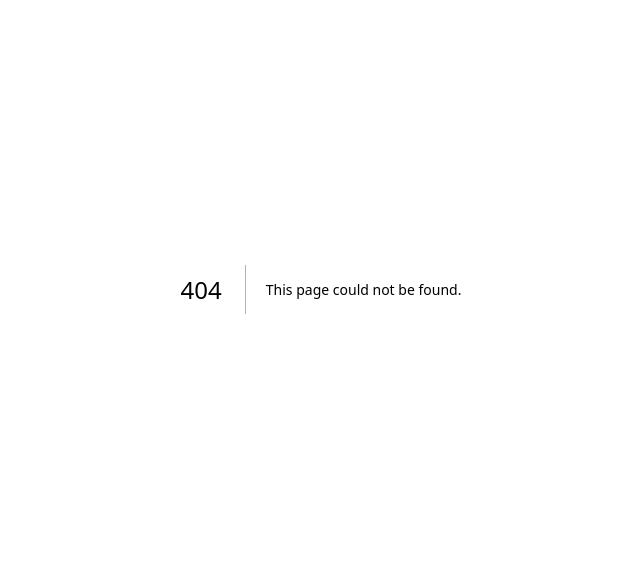
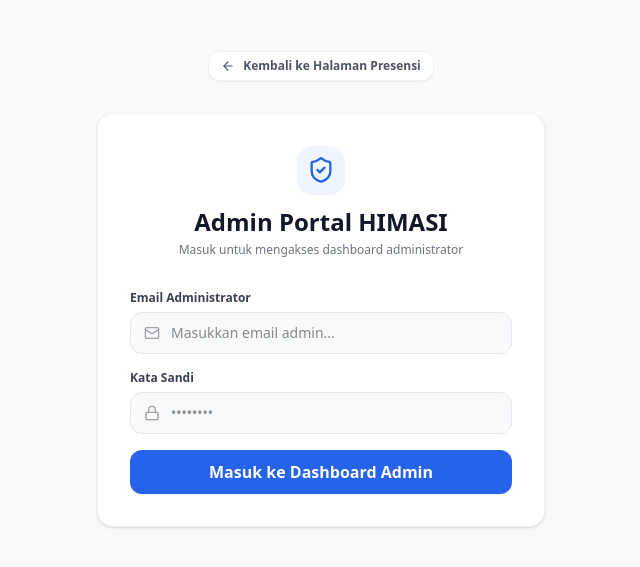
Before and after one commit to saasvy-svg/peserta-panlih-HIMASI, a Next.js app: page /login in a window 1280 px wide. Before the commit this address had no page. Shown: the part 111-678 px from the top of the page, without its empty margins (319-959 px from the left). Built offline with nearby package versions, Linux system fonts and the light colour scheme.

Commit message:
feat: restore /login page route while keeping public navigation clean

```diff
--- /dev/null
+++ b/src/app/login/page.tsx
@@ -0,0 +1,120 @@
+'use client';
+
+import { useState } from 'react';
+import { useRouter } from 'next/navigation';
+import { toast } from 'sonner';
+import { ShieldCheck, Lock, Mail, Loader2, ArrowLeft } from 'lucide-react';
+import Link from 'next/link';
+import { createClient } from '@/utils/supabase/client';
+
+export default function LoginPage() {
+  const router = useRouter();
+  const [email, setEmail] = useState('');
+  const [password, setPassword] = useState('');
+  const [loading, setLoading] = useState(false);
+
+  const handleLogin = async (e: React.FormEvent) => {
+    e.preventDefault();
+    setLoading(true);
+
+    try {
+      const supabase = createClient();
+      const { data, error } = await supabase.auth.signInWithPassword({
+        email,
+        password,
+      });
+
+      if (error) {
+        toast.error(error.message || 'Email atau password salah');
+      } else {
+        toast.success('Login Berhasil! Mengalihkan ke Dashboard Admin...');
+        window.location.href = 'https://absensi-panlih-himasi.vercel.app/admin';
+      }
+    } catch (err: any) {
+      toast.error('Gagal terhubung ke layanan otentikasi');
+    } finally {
+      setLoading(false);
+    }
+  };
+
+  return (
+    <div className="min-h-screen bg-[#F8F9FA] flex flex-col justify-center items-center px-4 py-12">
+      <Link
+        href="/"
+        className="mb-8 inline-flex items-center gap-2 text-xs font-semibold text-[#4B5563] hover:text-[#2563EB] bg-white border border-black/5 px-3 py-1.5 rounded-xl shadow-2xs transition-all"
+      >
+        <ArrowLeft size={14} />
+        <span>Kembali ke Halaman Presensi</span>
+      </Link>
+
+      <div className="w-full max-w-md bg-white rounded-2xl border border-black/5 shadow-sm p-8">
+        <div className="text-center mb-8">
+          <div className="w-12 h-12 bg-blue-50 text-[#2563EB] rounded-2xl flex items-center justify-center mx-auto mb-3 shadow-2xs">
+            <ShieldCheck size={28} />
+          </div>
+          <h2 className="text-2xl font-bold text-[#111827]">
+            Admin Portal HIMASI
+          </h2>
+          <p className="text-xs text-[#6B7280] mt-1">
+            Masuk untuk mengakses dashboard administrator
+          </p>
+        </div>
+
+        <form onSubmit={handleLogin} className="space-y-4">
+          <div>
+            <label className="block text-xs font-semibold text-[#374151] mb-1.5">
+              Email Administrator
+            </label>
+            <div className="relative">
+              <div className="absolute left-3.5 top-1/2 -translate-y-1/2 text-gray-400">
+                <Mail size={16} />
+              </div>
+              <input
+                type="email"
+                value={email}
+                onChange={(e) => setEmail(e.target.value)}
+                placeholder="Masukkan email admin..."
+                required
+                className="w-full bg-[#F8F9FA] focus:bg-white border border-gray-200 focus:border-[#2563EB] rounded-xl pl-10 pr-3.5 py-2.5 text-sm text-[#111827] outline-hidden transition-all"
+              />
+            </div>
+          </div>
+
+          <div>
+            <label className="block text-xs font-semibold text-[#374151] mb-1.5">
+              Kata Sandi
+            </label>
+            <div className="relative">
+              <div className="absolute left-3.5 top-1/2 -translate-y-1/2 text-gray-400">
+                <Lock size={16} />
+              </div>
+              <input
+                type="password"
+                value={password}
+                onChange={(e) => setPassword(e.target.value)}
+                placeholder="••••••••"
+                required
+                className="w-full bg-[#F8F9FA] focus:bg-white border border-gray-200 focus:border-[#2563EB] rounded-xl pl-10 pr-3.5 py-2.5 text-sm text-[#111827] outline-hidden transition-all"
+              />
+            </div>
+          </div>
+
+          <button
+            type="submit"
+            disabled={loading}
+            className="w-full bg-[#2563EB] hover:bg-[#1D4ED8] text-white font-bold py-2.5 px-4 rounded-xl shadow-xs transition-all flex items-center justify-center gap-2 mt-2 cursor-pointer"
+          >
+            {loading ? (
+              <>
+                <Loader2 size={16} className="animate-spin" />
+                <span>Memproses...</span>
+              </>
+            ) : (
+              <span>Masuk ke Dashboard Admin</span>
+            )}
+          </button>
+        </form>
+      </div>
+    </div>
+  );
+}
```
